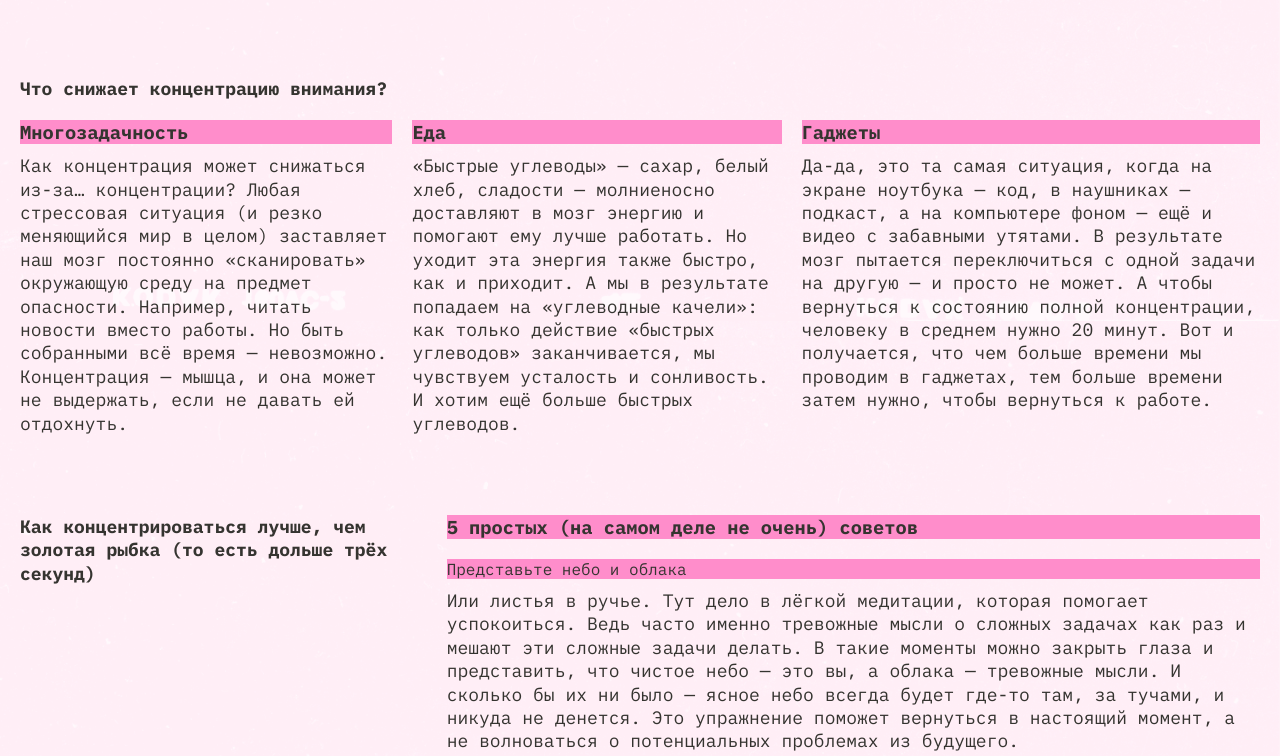
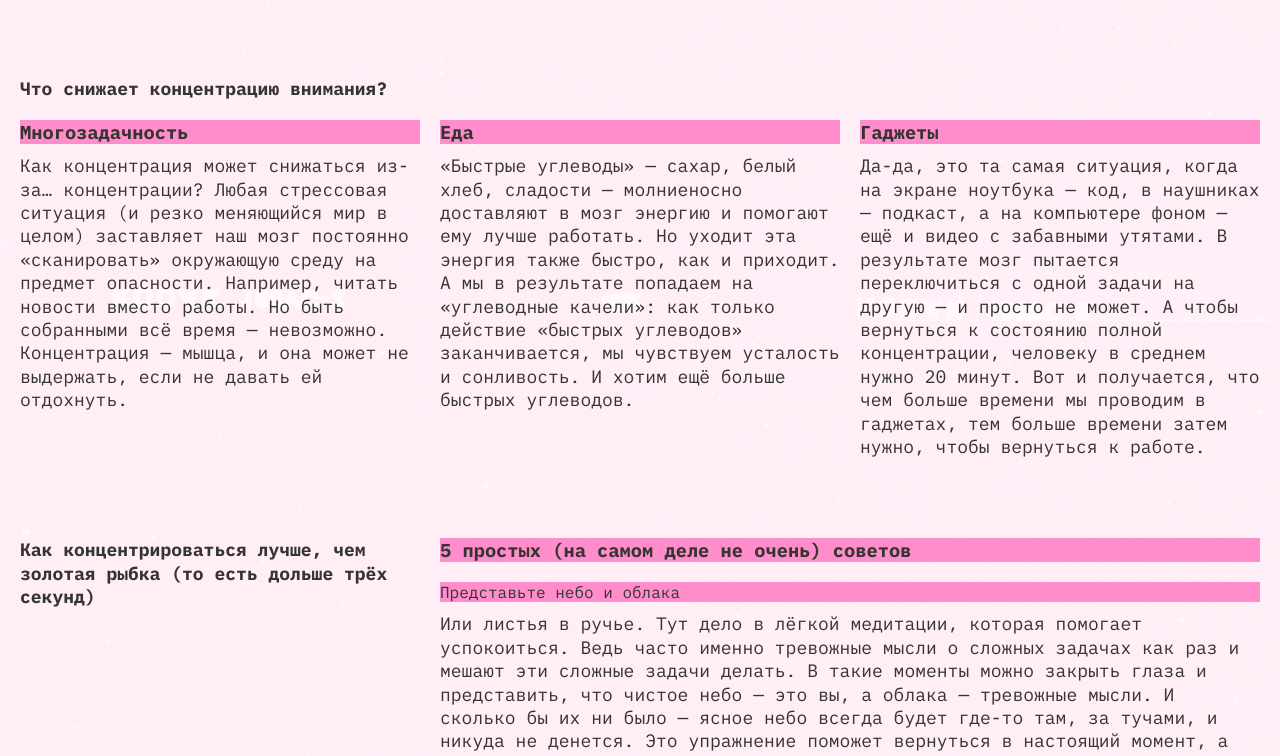
Before and after one commit to YanaBadanova/slozhno-sosredotochitsya-fd, a plain HTML site: page index.html in a window 1280 px wide. Shown: the part 1279-2035 px from the top of the page. Drawn offline with Linux system fonts and the light colour scheme.

```diff
--- a/index.html
+++ b/index.html
@@ -98,8 +98,7 @@
         <h2 class="section__title section-concentration__title">
           Что снижает концентрацию внимания?
         </h2>
-        <div class="section-concentration__article">
-          <article>
+        <article class="section-concentration__article">
             <h3 class="title-decor">Многозадачность</h3>
             <p class="section__article-text">
               Как концентрация может снижаться из-за… концентрации? Любая
@@ -109,8 +108,8 @@
               собранными всё время — невозможно. Концентрация — мышца, и она
               может не выдержать, если не давать ей отдохнуть.
             </p>
-          </article>
-          <article>
+        </article>
+        <article class="section-concentration__article">
             <h3 class="title-decor">Еда</h3>
             <p class="section__article-text">
               «Быстрые углеводы» — сахар, белый хлеб, сладости — молниеносно
@@ -120,8 +119,8 @@
               углеводов» заканчивается, мы чувствуем усталость и сонливость. И
               хотим ещё больше быстрых углеводов.
             </p>
-          </article>
-          <article>
+        </article>
+        <article class="section-concentration__article">
             <h3 class="title-decor">Гаджеты</h3>
             <p class="section__article-text">
               Да-да, это та самая ситуация, когда на экране ноутбука — код, в
--- a/styles/style.css
+++ b/styles/style.css
@@ -238,18 +238,20 @@
   .section-focus,
   .section-recommendation {
     display: grid;
-    grid-template-columns: 1fr 2fr;
+    grid-template-columns: repeat(3, 1fr);
+    gap: 20px;
   }
 
   .section__article {
+    grid-column: span 2;
     display: flex;
     flex-direction: column;
     gap: 20px;
   }
 
   .section-concentration {
-    display: flex;
-    flex-direction: column;
+    display: grid;
+    gap: 20px;
   }
 
   .section-concentration__title {
@@ -295,12 +297,12 @@
   }
 
   .section-concentration {
-    flex-direction: column;
+    display: grid;
+    grid-template-columns: repeat(3, 1fr);
+    gap: 20px;
   }
-
-  .section-concentration__article {
-    display: flex;
-    gap: 20px;
+  .section-concentration__title {
+    grid-column: span 3;
   }
 
   .header__theme-menu {
```
